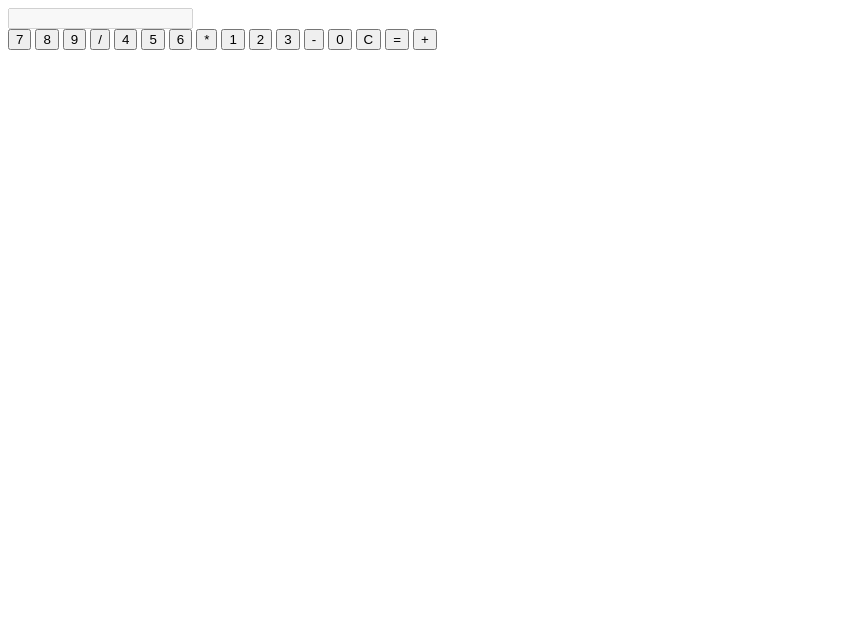
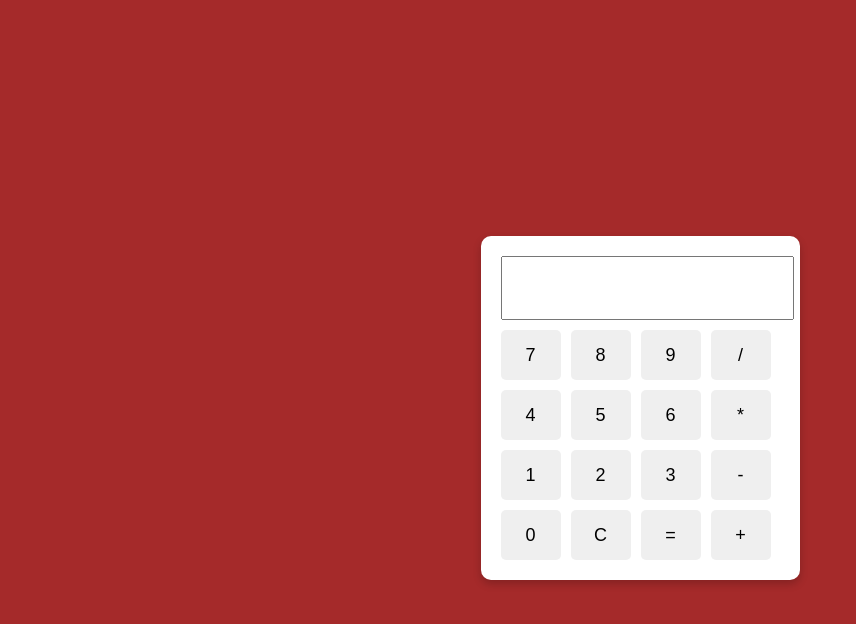
Before and after one commit to Dcoded5/simple-calculator, a plain HTML site: page index.html in a window 1280 px wide. Shown: the whole page, without its empty margins (0-856 px from the left). Drawn offline with Linux system fonts and the light colour scheme.

Commit message:
javascript 2nd commit

```diff
--- a/index.html
+++ b/index.html
@@ -4,11 +4,12 @@
     <meta charset="UTF-8">
     <meta name="viewport" content="width=device-width, initial-scale=1.0">
     <title>Simple Calculator</title>
+    <link rel="stylesheet" href="style.css" />
 </head>
 <body>
-    <div class="calculators">
-        <input type="text" id="display" disabled />
-        <div class="buttons"></div>
+    <div class="calculator">
+        <input type="text" id="input-field" />
+        <div class="buttons">
           <!-- ROW 1 -->
            <button>7</button>
            <button>8</button>
@@ -32,6 +33,9 @@
             <button>C</button>
             <button>=</button>
             <button>+</button>
-    </div>
+      </div>
+
+     </div>
+    <script src="script.js"></script>
 </body>
 </html>
--- a/script.js
+++ b/script.js
@@ -0,0 +1,32 @@
+// Get input-field and all buttons
+const inputField = document.getElementById("input-field");
+const buttons = document.querySelectorAll("button")
+
+
+// Loop through buttons and add click events
+buttons.forEach(button => {
+    button.addEventListener("click", ()=> {
+        const value=button.textContent;
+
+        if(value === "C"){
+                //clear input field
+                inputField.value ="";
+        } else if (value === "="){
+            try {
+                //Evaluate the expression
+                inputField.value= eval(inputField.value)
+         }catch {
+            inputField.value = "Error"
+           }
+        }else {
+            //Add number/operator to display
+            inputField.value += value;
+        }
+    })
+})
+
+// Task 1: Sanitize your code
+//A. ensure that after an evaluation, the input field should be cleared when another button with a number is clicked before the number clicked is displayed
+//B. ensure that if the operation ends with a mathematical operator, when the equals sign is clicked, the last math operator should be removed before the operation is evaluated
+//C. ensure that no mouse operator is displayed consectively and does not begin the opertion
+//D. add 4 extra buttons, 1. a button that removes the value one after the other att every click 2. the decimal button 3.the double zero button 4. the percentage button
--- a/style.css
+++ b/style.css
@@ -0,0 +1,45 @@
+body {
+    display: flex;
+    justify-content: center;
+    align-items: center;
+    height: 100vh;
+    background: brown;
+    font-family: Arial, Helvetica, sans-serif
+}
+
+.calculator {
+    background: white;
+    padding:20px;
+    border-radius: 10px;
+    box-shadow: 0px 4px 8px rgba(0,0,0,0.2);
+
+}
+
+
+#input-field{
+    width: 100%;
+    height: 50px;
+    margin-bottom: 10px;
+    text-align: right;
+    font-size: 20px;
+    padding: 5px;
+}
+
+.buttons {
+    display: grid;
+    grid-template-columns: repeat(4, 60px);
+    gap: 10px;
+}
+
+button {
+    height: 50px;
+    font-size: 18px;
+    border: none;
+    border-radius: 5px;
+    cursor: pointer;
+    transition: background 0.2s;
+}
+
+button:hover {
+    background: #c0c0c0
+}
```
